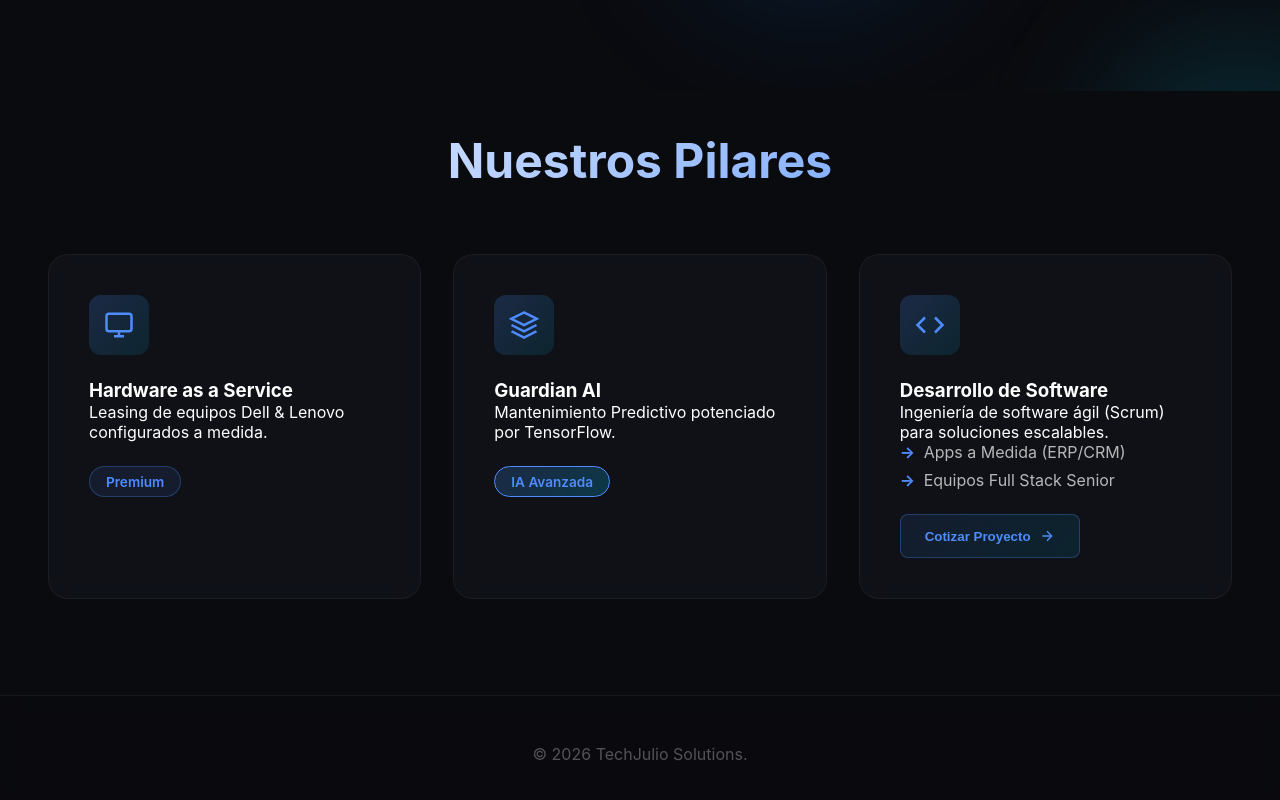
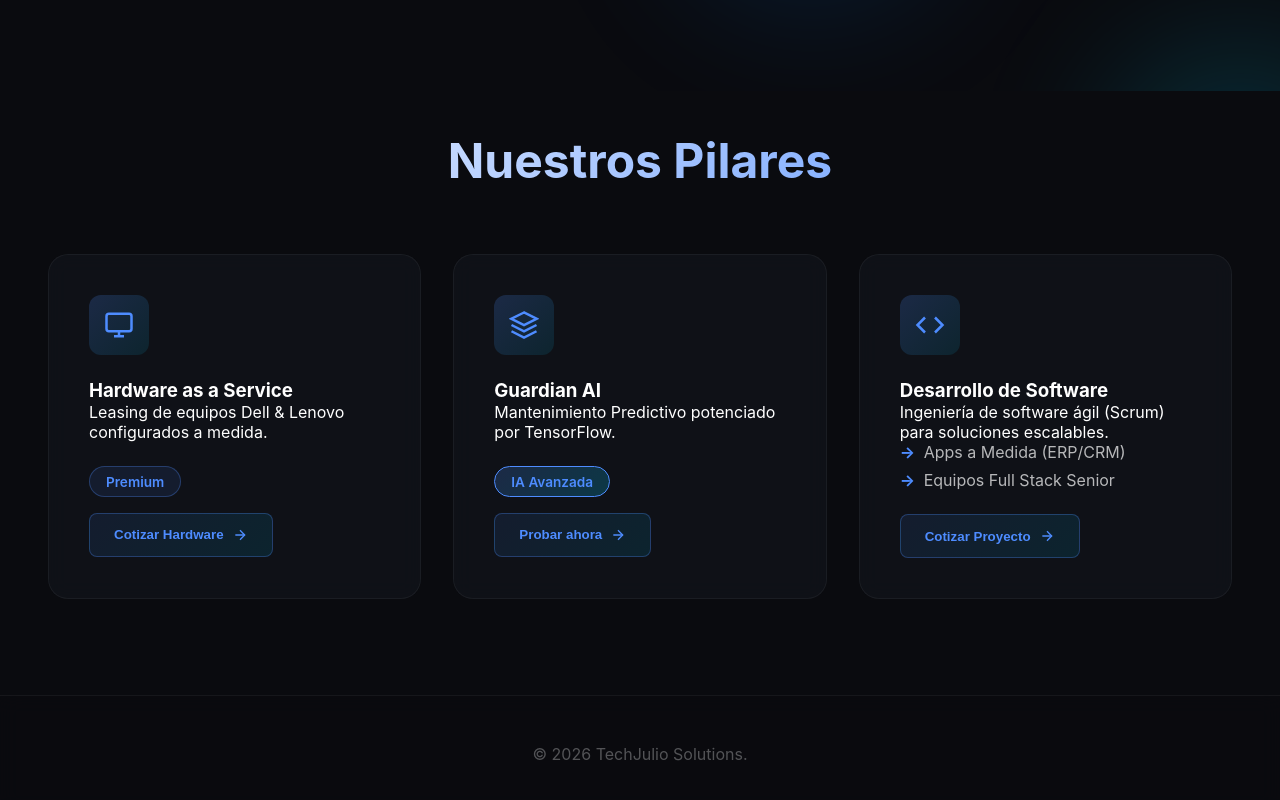
Before and after one commit to Jumicode/proyecto-simulacion-web, a Vue app: page / in a window 1280 px wide. Shown: the part 709-1509 px from the top of the page. Built offline with nearby package versions, Linux system fonts and the light colour scheme.

Commit message:
feat: botones para ir a la demo de la IA

```diff
--- a/src/components/HomeView.vue
+++ b/src/components/HomeView.vue
@@ -67,7 +67,16 @@
           <div class="card-bottom">
             <span class="badge">Premium</span>
           </div>
+
+           <button @click="$emit('navegar', 'order')" class="btn-card">
+            Cotizar Hardware
+            <svg class="arrow-icon" viewBox="0 0 24 24" fill="none" stroke="currentColor">
+              <line x1="5" y1="12" x2="19" y2="12" stroke-width="2"/>
+              <polyline points="12 5 19 12 12 19" stroke-width="2"/>
+            </svg>
+          </button>
         </div>
+
 
         <div class="service-card highlight-card">
           <div class="card-glow highlight-glow"></div>
@@ -82,6 +91,13 @@
           <p>Mantenimiento Predictivo potenciado por TensorFlow.</p>
           <div class="card-bottom">
             <span class="badge badge-featured">IA Avanzada</span>
+                 <button @click="$emit('navegar', 'dashboard')" class="btn-card">
+            Probar ahora
+            <svg class="arrow-icon" viewBox="0 0 24 24" fill="none" stroke="currentColor">
+              <line x1="5" y1="12" x2="19" y2="12" stroke-width="2"/>
+              <polyline points="12 5 19 12 12 19" stroke-width="2"/>
+            </svg>
+          </button>
           </div>
         </div>
 
```
Also changed, not shown: 1 other file (tests, documents, lock files or other folders).
